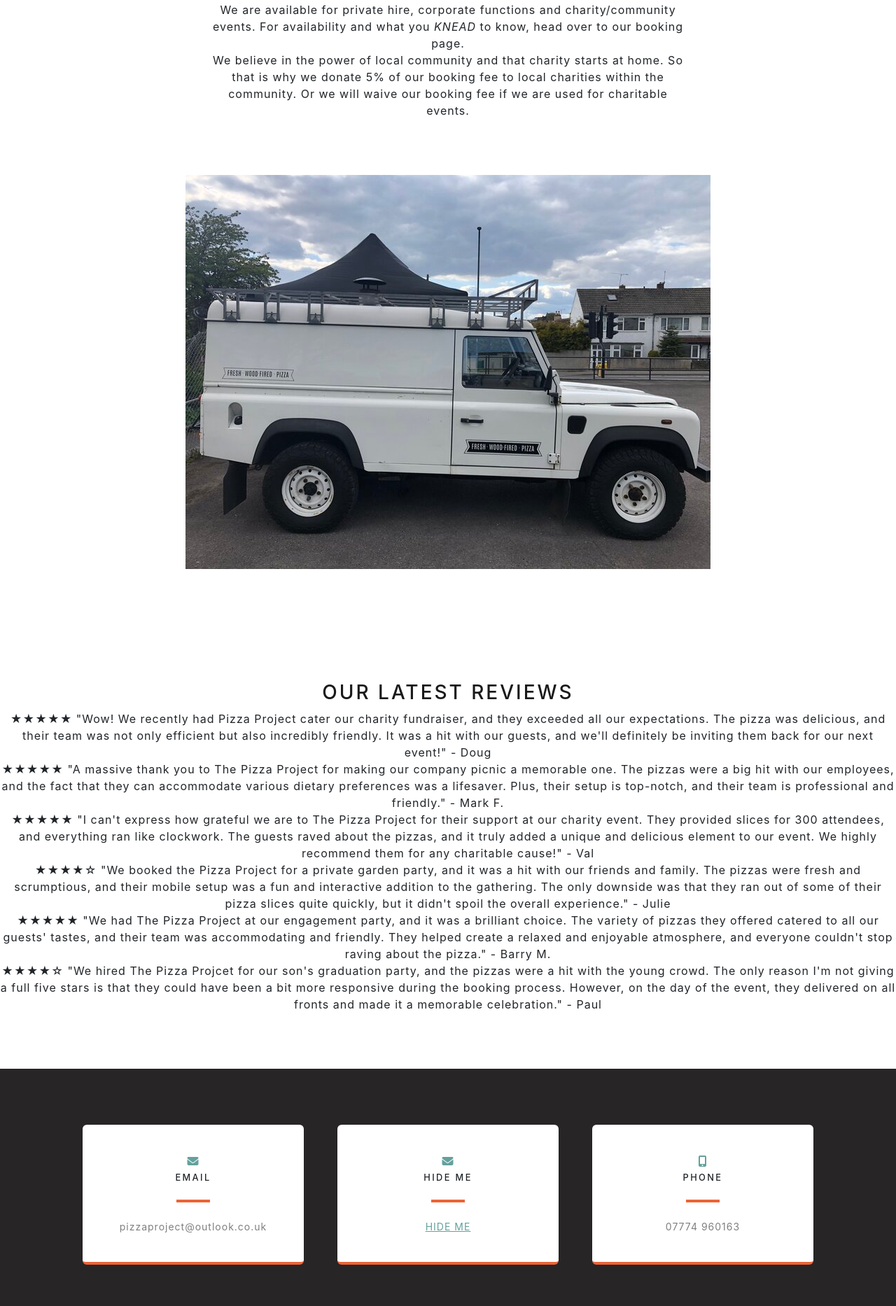
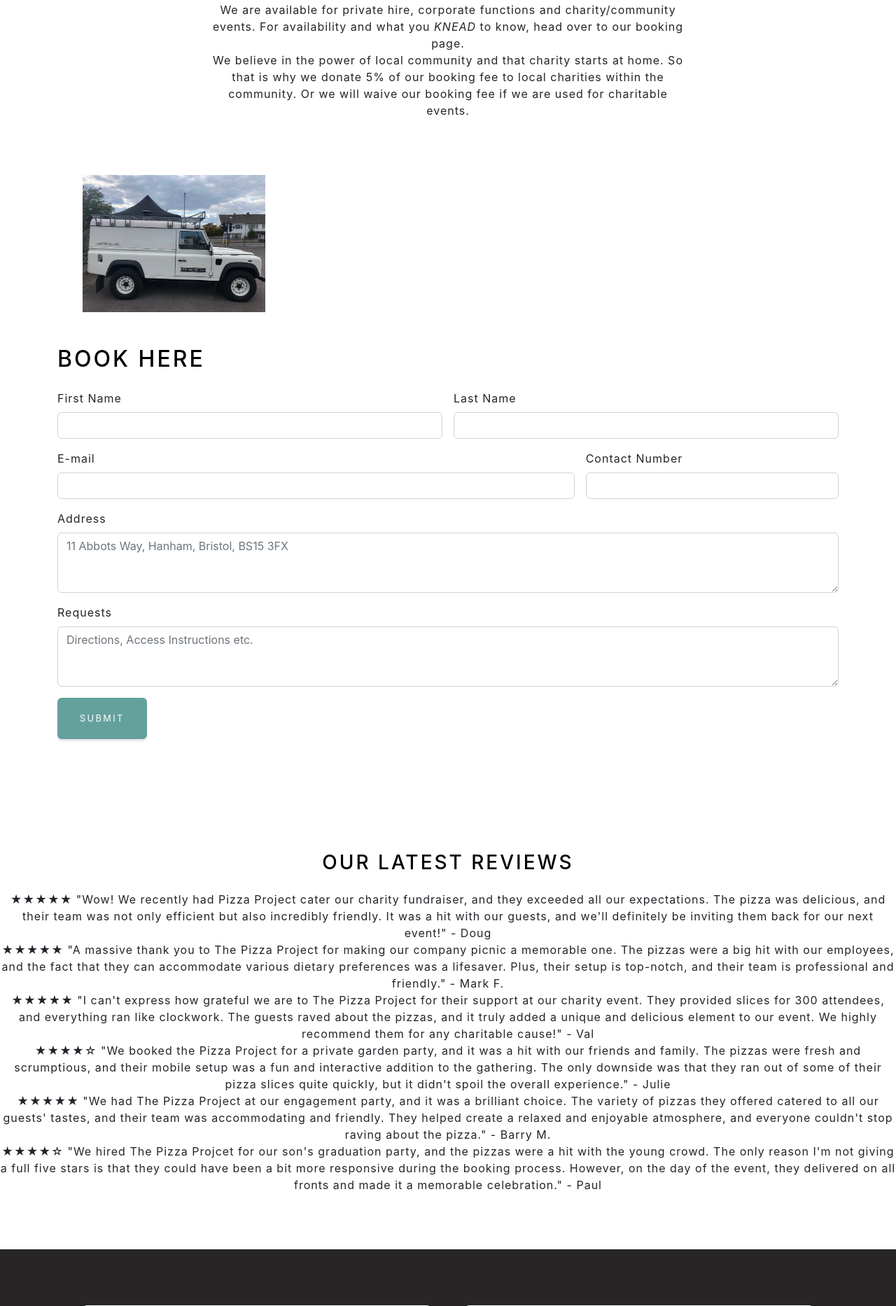
Before and after one commit to TobyJef/The-Pizza-Project, a Django app: page / in a window 1280 px wide. Shown: the part 1244-3110 px from the top of the page at 70% size. Run offline with Django 3.2, Linux system fonts and the light colour scheme; some libraries are stand-ins or nearby versions.

Commit message:
Add form layout on index page

```diff
--- a/bookings/templates/bookings/enquiries.html
+++ b/bookings/templates/bookings/enquiries.html
@@ -26,7 +26,7 @@
     </div>
     <!-- Project Two Row-->
     <div class="row gx-0 justify-content-center">
-        <div class="col-lg-6"><img class="img-fluid" src="{% static 'assets/img/pizza-stove.webp' %}" alt="..." /></div>
+        <div class="col-lg-6"><img class="img-fluid" src="{% static 'assets/img/pizza-stove.webp' %}" alt="Image showing a pizza cooking in a pizza stove" /></div>
         <div class="col-lg-6 order-lg-first">
             <div class="bg-black text-center h-100 project">
                 <div class="d-flex h-100">
@@ -59,5 +59,7 @@
             </div>
         </div>
     </div>
-    <!-- /now hiring -->
+        <!-- /now hiring -->
+    </section>
+
 {% endblock %}
--- a/bookings/templates/bookings/index.html
+++ b/bookings/templates/bookings/index.html
@@ -28,15 +28,55 @@
                 </p>
             </div>
         </div>
-        <img class="img-fluid" src="{% static 'assets/img/pizza-van.webp' %}" alt="..." />
+        <div class="col-lg-6">
+            <div class="col-lg-6 order-lg-first">
+            <img class="img-fluid" src="{% static 'assets/img/pizza-van.webp' %}"
+                alt="Image of The Pizza Project van" />
+            </div>
+        </div>
     </div>
 </section>
 <!-- /about the pizza project -->
+<section>
+    <div class="container mt-5">
+        <h2 class="text-black mb-4">Book Here</h2>
+        <form class="row g-3">
+            <div class="col-md-6">
+                <label for="firstName" class="form-label">First Name</label>
+                <input type="text" class="form-control" id="firstName" required>
+            </div>
+            <div class="col-md-6">
+                <label for="lastName" class="form-label">Last Name</label>
+                <input type="text" class="form-control" id="lastName" required>
+            </div>
+            <div class="col-md-8">
+                <label for="emailInfo" class="form-label">E-mail</label>
+                <input type="email" class="form-control" id="emailInfo" required>
+            </div>
+            <div class="col-md-4">
+                <label for="phoneNumber" class="form-label">Contact Number</label>
+                <input type="text" class="form-control" id="phoneNumber" required>
+            </div>
+            <div class=""col-md-12>
+                <label for="address" class="form-label">Address</label>
+                <textarea class="form-control" id="address" rows="3" placeholder="11 Abbots Way, Hanham, Bristol, BS15 3FX"></textarea>
+            </div>
+            <div class=""col-md-12>
+                <label for="comments" class="form-label">Requests</label>
+                <textarea class="form-control" id="comments" rows="3" placeholder="Directions, Access Instructions etc."></textarea>
+            </div>
+            <div class="col-md-12">
+                <button type="submit" class="btn btn-primary">Submit</button>
+            </div>
+        </form>
 
+    </div>
+
+</section>
 <!-- Customer Reviews -->
 <section class="about-section text-center" id="about">
     <div>
-        <h3>Our Latest Reviews</h3>
+        <h3 class="text-black mb-4">Our Latest Reviews</h3>
         <p>
             ★★★★★ "Wow! We recently had Pizza Project cater our charity
             fundraiser, and they exceeded all our expectations. The pizza was
--- a/bookings/views.py
+++ b/bookings/views.py
@@ -40,14 +40,17 @@ def booking(request):
         booking_date = request.POST.get('booking_date')
         booking_time = request.POST.get('booking_time')
         if booking_date or booking_time == None:
-            messages.success(request, "Please select a Date")
+            messages.success(request, "Please select a Date or Time")
             return redirect('bookings')
 
 
         request.session['booking_date'] = booking_date
         request.session['booking_time'] = booking_time
 
-        return redirect('bookingsSubmit')
+        return redirect('bookingSubmit')
 
 
-    return render(request, 'bo')
+    return render(request, 'enquiries.html', {
+        'weekdsays':weekdays,
+        'validateWeekdays':validateWeekdays,
+    })
--- a/templates/base.html
+++ b/templates/base.html
@@ -98,7 +98,7 @@
     <section class="contact-section bg-black">
         <div class="container px-4 px-lg-5">
             <div class="row gx-4 gx-lg-5">
-                <div class="col-md-4 mb-3 mb-md-0">
+                <div class="col-md-6 mb-3 mb-md-0">
                     <div class="card py-4 h-100">
                         <div class="card-body text-center">
                             <i class="fas fa-envelope text-primary mb-2"></i>
@@ -108,19 +108,7 @@
                         </div>
                     </div>
                 </div>
-                <!-- Hide This -->
-                <div class="col-md-4 mb-3 mb-md-0">
-                    <div class="card py-4 h-100">
-                        <div class="card-body text-center">
-                            <i class="fas fa-envelope text-primary mb-2"></i>
-                            <h4 class="text-uppercase m-0">HIDE ME</h4>
-                            <hr class="my-4 mx-auto" />
-                            <div class="small text-black-50"><a href="#!">HIDE ME</a></div>
-                        </div>
-                    </div>
-                </div>
-                <!-- /hide this -->
-                <div class="col-md-4 mb-3 mb-md-0">
+                <div class="col-md-6 mb-3 mb-md-0">
                     <div class="card py-4 h-100">
                         <div class="card-body text-center">
                             <i class="fas fa-mobile-alt text-primary mb-2"></i>
```
